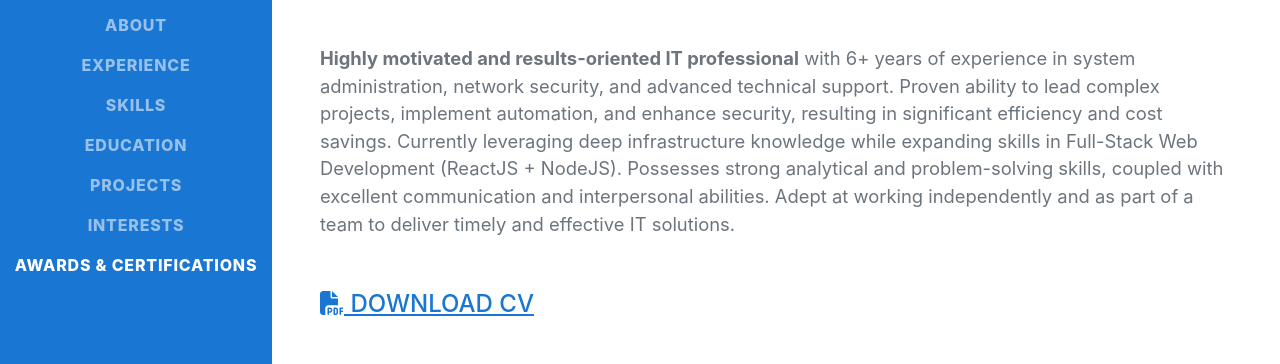
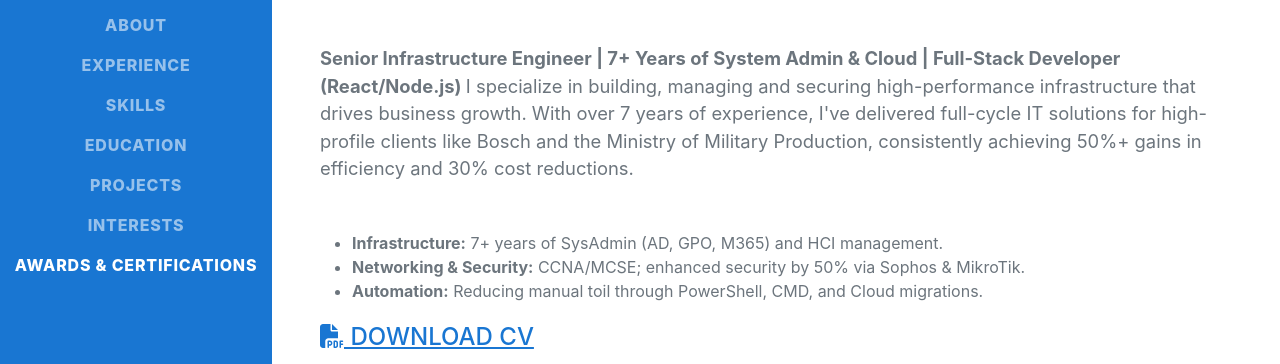
Before and after one commit to BassemAl-Abyad/resume, a plain HTML site: page index.html in a window 1280 px wide. Shown: the part 347-711 px from the top of the page. Drawn offline with nearby package versions, Linux system fonts and the light colour scheme; a web font is replaced by a local one.

Commit message:
updates 2026-5-8

```diff
--- a/index.html
+++ b/index.html
@@ -1,4 +1,4 @@
-<!DOCTYPE html>
+<!doctype html>
 <html lang="en">
   <head>
     <meta charset="utf-8" />
@@ -103,18 +103,21 @@
           </div>
           <p class="lead mb-5">
             <strong
-              >Highly motivated and results-oriented IT professional</strong
-            >
-            with 6+ years of experience in system administration, network
-            security, and advanced technical support. Proven ability to lead
-            complex projects, implement automation, and enhance security,
-            resulting in significant efficiency and cost savings. Currently
-            leveraging deep infrastructure knowledge while expanding skills in
-            Full-Stack Web Development (ReactJS + NodeJS). Possesses strong
-            analytical and problem-solving skills, coupled with excellent
-            communication and interpersonal abilities. Adept at working
-            independently and as part of a team to deliver timely and effective
-            IT solutions.
+              >Senior Infrastructure Engineer | 7+ Years of System Admin & Cloud
+              | Full-Stack Developer (React/Node.js)
+            </strong>
+
+            I specialize in building, managing and securing high-performance
+            infrastructure that drives business growth. With over 7 years of
+            experience, I've delivered full-cycle IT solutions for high-profile
+            clients like Bosch and the Ministry of Military Production,
+            consistently achieving 50%+ gains in efficiency and 30% cost
+            reductions.
+            <ul class="mb-3">
+              <li><strong>Infrastructure:</strong> 7+ years of SysAdmin (AD, GPO, M365) and HCI management.</li>
+              <li><strong>Networking &amp; Security:</strong> CCNA/MCSE; enhanced security by 50% via Sophos &amp; MikroTik.</li>
+              <li><strong>Automation:</strong> Reducing manual toil through PowerShell, CMD, and Cloud migrations.</li>
+            </ul>
           </p>
           <div class="subheading mb-5">
             <a
@@ -155,7 +158,7 @@
             <div class="flex-grow-1">
               <h3 class="mb-0">Senior IT Engineer / Consultant</h3>
               <div class="subheading mb-3">
-                Intercom Enterprises (Mashreq Bank UAE, MGN Egypt, Hybrid) |
+                Mashreq Bank UAE, MGN Egypt, Hybrid (Intercom Enterprises) |
                 August 2025 – Present
               </div>
               <ul>
@@ -192,6 +195,12 @@
                   recurring issues.
                 </li>
                 <li>
+                  <strong>ITAM (Asset Management):</strong> Partnered with UAE
+                  and Egypt teams to implement ITAM frameworks to ensure
+                  <strong>100% license compliance</strong> and optimize hardware
+                  lifecycle costs.
+                </li>
+                <li>
                   <strong>Leadership & Mentorship:</strong> Guided Tier 1
                   engineers through technical challenges and workflow
                   optimization using <strong>ITSM tools</strong>, developing and
@@ -209,7 +218,8 @@
             <div class="flex-grow-1">
               <h3 class="mb-0">IT Specialist / Consultant</h3>
               <div class="subheading mb-3">
-                Hiconnect for Electronic Services | Hybrid | September 2019 – August 2025
+                Hiconnect for Electronic Services | Hybrid | September 2019 –
+                August 2025
               </div>
               <ul>
                 <li>
@@ -244,6 +254,11 @@
                   >.
                 </li>
                 <li>
+                  <strong>ITAM (Asset Management):</strong> Implemented ITAM frameworks to ensure
+                  <strong>100% license compliance</strong> and optimize hardware
+                  lifecycle costs.
+                </li>
+                <li>
                   <strong>Team Mentorship:</strong> Provided
                   <strong>technical training, mentorship, and support</strong>
                   to newer IT team members.
@@ -267,9 +282,10 @@
             </li>
             <li>
               <span class="fa-li"><i class="fas fa-check"></i></span>
-              <strong>Core Infrastructure:</strong> 6+ years of Virtualization, Firewall, VPN, Windows Server, Active Directory, Group Policy,
-Microsoft Azure, Microsoft Entra ID, Microsoft Intune, Microsoft 365 Services, Server
-Management, TCP/IP, PowerShell, and CMD.
+              <strong>Core Infrastructure:</strong> 6+ years of Virtualization,
+              Firewall, VPN, Windows Server, Active Directory, Group Policy,
+              Microsoft Azure, Microsoft Entra ID, Microsoft Intune, Microsoft
+              365 Services, Server Management, TCP/IP, PowerShell, and CMD.
             </li>
             <li>
               <span class="fa-li"><i class="fas fa-check"></i></span>
@@ -358,8 +374,9 @@ Management, TCP/IP, PowerShell, and CMD.
               </div>
               <p>
                 Achieved
-                <strong>CCNA, MCSA, MCSE, A+, N+, AZ-900, AZ-104.</strong> certifications
-                through dedicated self-study and practical application.
+                <strong>CCNA, MCSA, MCSE, A+, N+, AZ-900, AZ-104.</strong>
+                certifications through dedicated self-study and practical
+                application.
               </p>
             </div>
             <div class="flex-shrink-0">
@@ -399,6 +416,12 @@ Management, TCP/IP, PowerShell, and CMD.
                 href="https://bassemal-abyad.github.io/Bookmarker-js3-a12/"
                 target="_blank"
                 >Bookmarker CRUD System (<strong>JavaScript</strong>)</a
+              >
+            </li>
+            <li>
+              <span class="fa-li"><i class="fas fa-github"></i></span>
+              <a href="https://github.com/BassemAl-Abyad/Sara7aApp_bassem" target="_blank"
+              >Sara7aApp Backend Project (<strong>Node.js</strong>)</a
               >
             </li>
             <li>
```
